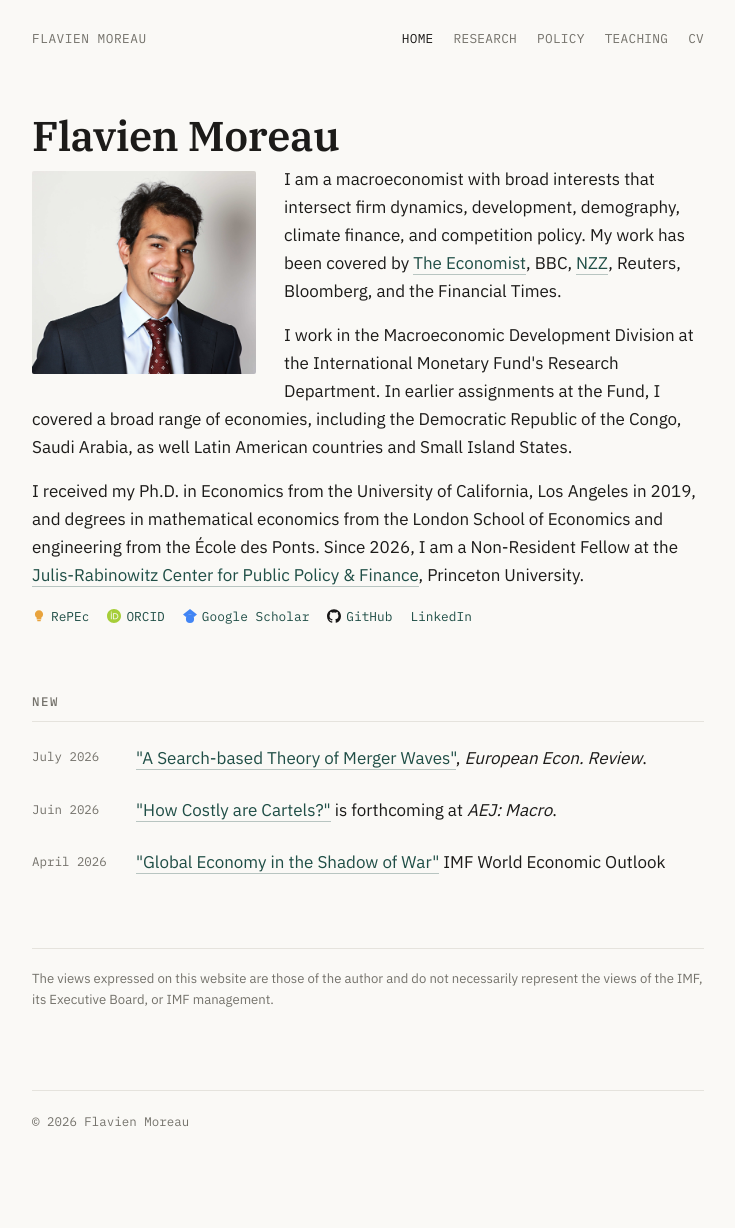
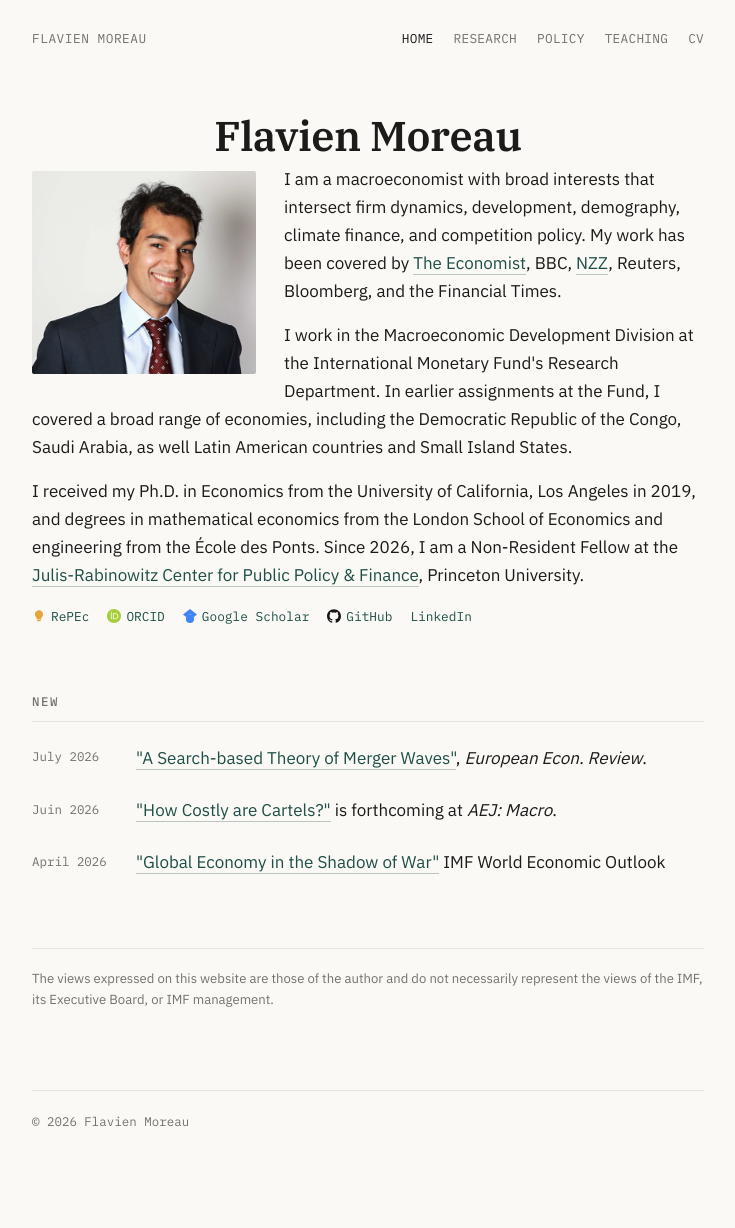
Before and after one commit to flavienmoreau/flavienmoreau.github.io, a Jekyll site: the page built from index.md, in a window 1280 px wide. Shown: the whole page, without its empty margins (272-1007 px from the left). Built offline with Jekyll 4.4.1, drawn with Linux system fonts in a browser that asks for light colours.

Commit message:
Update index.md

```diff
--- a/index.md
+++ b/index.md
@@ -4,7 +4,7 @@ title: Home
 ---
 
 <section class="hero">
-  <h1>{{ site.author.name }}</h1>
+  <h1 style="text-align:center;"> {{ site.author.name }}</h1>
   <!-- <p class="role">{{ site.author.role }}, {{ site.author.affiliation }}</p> -->
   <div class="hero-body">
     <img class="portrait" src="{{ '/assets/img/Moreau_Flavien_bio_pic.jpg' | relative_url }}" alt="{{ site.author.name }}">
```
